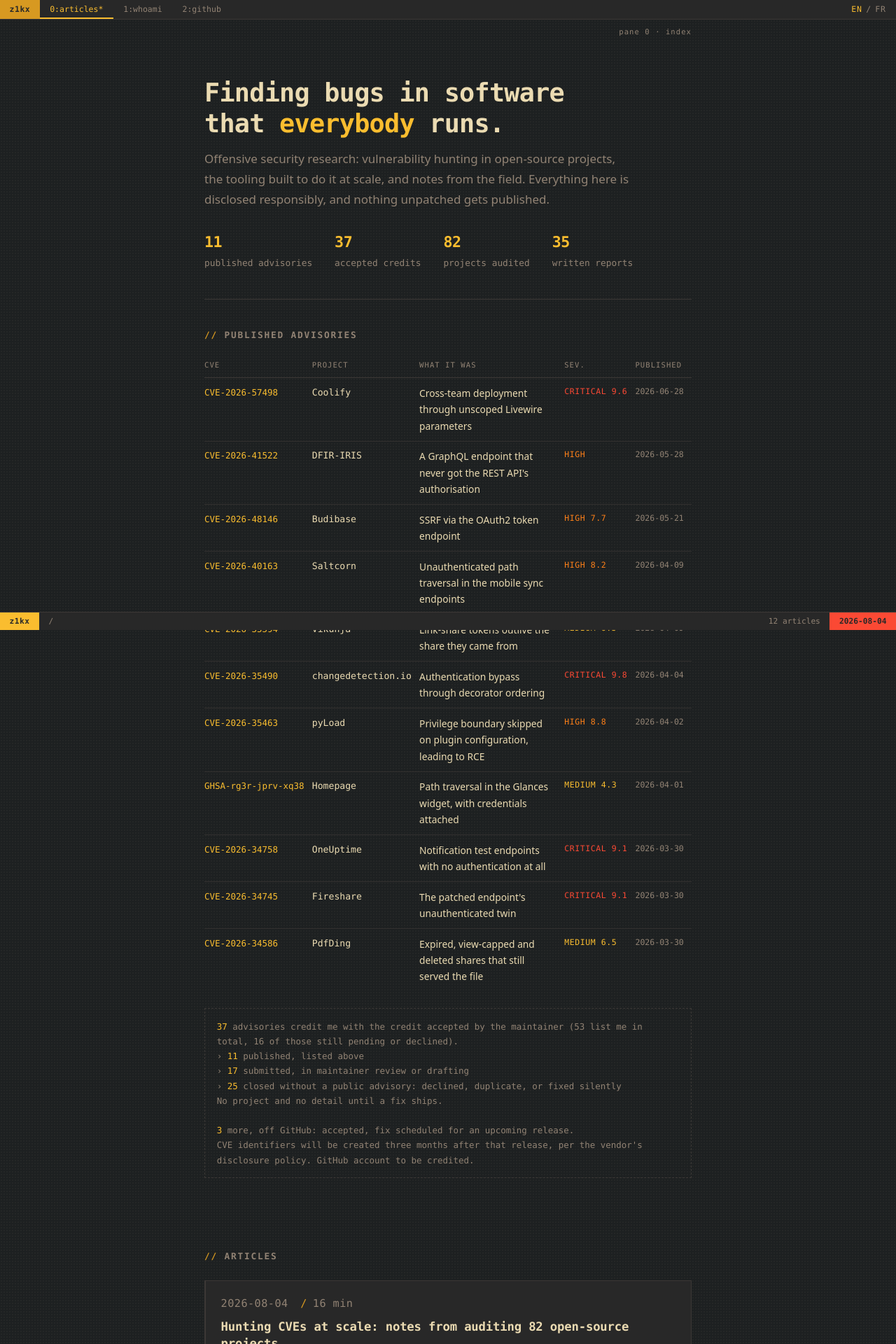
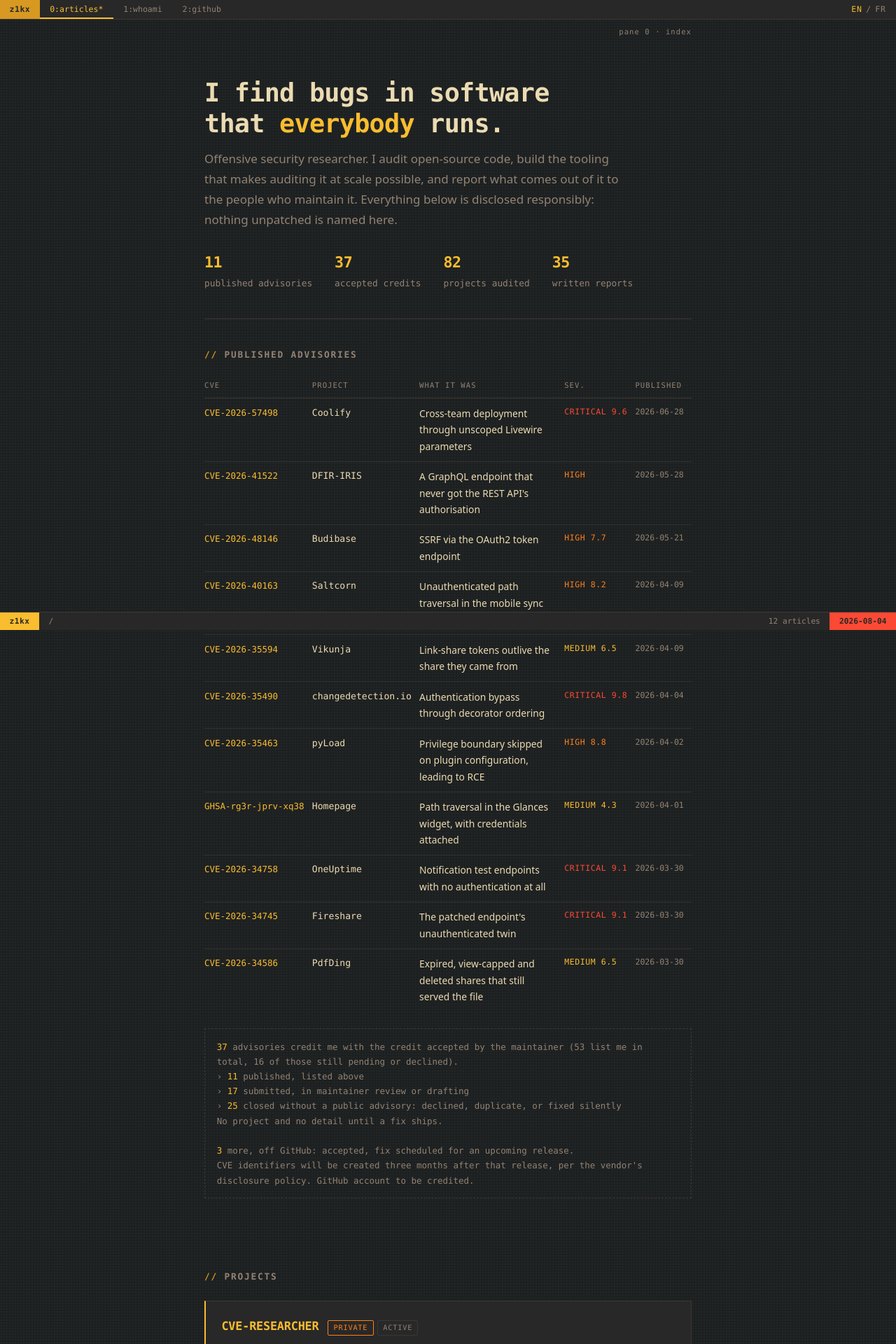
Before and after one commit to axel-corsiez/axel-corsiez.github.io, a Jekyll site: the page built from index.html, in a window 1280 px wide. Shown: the top 1920 px of the page at 70% size. Built offline with Jekyll 4.4.1, drawn with Linux system fonts in a browser that asks for light colours; some of the changed text lies outside the part shown.

Commit message:
Reframe the site around the person and the work behind the findings
The home page led with what the site was; it now leads with what I do.
Adds a projects section driven by _data/projects.yml, with CVE-RESEARCHER
as the flagship: private repositories are described rather than linked,
so the work is visible without publishing the code.

whoami becomes a real profile in both languages: the class of bug I go
after and why, what I work on, and the bar a finding has to clear before
it is reported.

Forks of other people's projects are deliberately excluded from the
projects data, with a comment saying so.

Co-Authored-By: Claude Opus 5 <noreply@anthropic.com>
Claude-Session: https://claude.ai/code/session_01HS8YRNJuenxAiW8BSzuY7d

```diff
--- /dev/null
+++ b/_includes/projects.html
@@ -0,0 +1,35 @@
+{% assign L = include.lang | default: 'en' %}
+{% if L == 'fr' %}
+  {% assign t_head = 'projets' %}{% assign t_priv = 'privé' %}{% assign t_more = 'lire le fonctionnement' %}
+{% else %}
+  {% assign t_head = 'projects' %}{% assign t_priv = 'private' %}{% assign t_more = 'how it works' %}
+{% endif %}
+
+<h2 class="list-title">{{ t_head }}</h2>
+
+{% for p in site.data.projects %}
+<article class="proj{% if p.flagship %} is-flagship{% endif %}">
+  <div class="proj-head">
+    <h3 class="proj-name">{{ p.name }}</h3>
+    <span class="proj-flags">
+      {% if p.private %}<span class="proj-flag is-private">{{ t_priv }}</span>{% endif %}
+      {% if p.status %}<span class="proj-flag">{{ p.status }}</span>{% endif %}
+    </span>
+  </div>
+
+  <p class="proj-lead">{% if L == 'fr' %}{{ p.one_liner_fr }}{% else %}{{ p.one_liner_en }}{% endif %}</p>
+  <p class="proj-body">{% if L == 'fr' %}{{ p.body_fr }}{% else %}{{ p.body_en }}{% endif %}</p>
+
+  <div class="proj-foot">
+    {% assign outcome = p.outcome_en %}{% if L == 'fr' %}{% assign outcome = p.outcome_fr %}{% endif %}
+    {% if outcome %}<span class="proj-outcome">{{ outcome }}</span>{% endif %}
+    {% if p.stack %}<span class="proj-stack">{{ p.stack | join: " · " }}</span>{% endif %}
+    {% if p.read_more %}
+      {% assign wr = site.posts | where: 'ref', p.read_more | where: 'lang', L | first %}
+      {% if wr == nil %}{% assign wr = site.posts | where: 'ref', p.read_more | first %}{% endif %}
+      {% if wr %}<a href="{{ wr.url | relative_url }}">{{ t_more }} &rarr;</a>{% endif %}
+    {% endif %}
+    {% if p.repo %}<a href="https://github.com/{{ p.repo }}" rel="noopener">github &rarr;</a>{% endif %}
+  </div>
+</article>
+{% endfor %}
--- a/assets/css/main.css
+++ b/assets/css/main.css
@@ -176,6 +176,67 @@ a:hover { text-decoration: underline; text-underline-offset: 3px; }
   color: var(--acc);
   letter-spacing: -0.02em;
 }
+
+/* ---------- projects ---------- */
+
+.proj {
+  border: 1px solid var(--line);
+  border-left: 2px solid var(--line);
+  background: var(--bg-panel);
+  padding: 1.3rem 1.4rem;
+  margin-bottom: 1rem;
+}
+.proj.is-flagship { border-left-color: var(--acc); }
+
+.proj-head { display: flex; flex-wrap: wrap; align-items: baseline; gap: 0.5rem 0.8rem; margin-bottom: 0.15rem; }
+.proj-name {
+  font-family: var(--mono);
+  font-size: 1.05rem;
+  letter-spacing: -0.01em;
+  color: var(--acc);
+  margin: 0;
+}
+.proj-flags { display: flex; flex-wrap: wrap; gap: 0.35rem; }
+.proj-flag {
+  font-family: var(--mono);
+  font-size: 0.64rem;
+  letter-spacing: 0.08em;
+  text-transform: uppercase;
+  color: var(--text-dim);
+  border: 1px solid var(--line);
+  padding: 0.1rem 0.45rem;
+  border-radius: 2px;
+}
+.proj-flag.is-private { color: var(--warn); border-color: var(--warn); }
+
+.proj-lead { margin: 0.5rem 0 0.8rem; color: var(--text); font-size: 0.97rem; }
+.proj-body { margin: 0 0 0.9rem; color: var(--text-dim); font-size: 0.92rem; }
+.proj-foot {
+  display: flex; flex-wrap: wrap; gap: 0.4rem 1.2rem; align-items: baseline;
+  font-family: var(--mono); font-size: 0.74rem; color: var(--text-dim);
+  border-top: 1px solid var(--line-soft); padding-top: 0.75rem;
+}
+.proj-outcome { color: var(--acc); }
+.proj-stack { color: var(--text-dim); }
+
+/* ---------- contact ---------- */
+
+.contact { display: flex; flex-wrap: wrap; gap: 0.5rem 1.6rem; margin: 1.2rem 0 0; padding: 0; list-style: none;
+           font-family: var(--mono); font-size: 0.82rem; }
+.contact li { color: var(--text-dim); }
+.contact b { color: var(--text-dim); font-weight: 400; margin-right: 0.4rem; }
+
+.avail {
+  border: 1px solid var(--line);
+  border-left: 2px solid var(--acc);
+  background: var(--bg-panel);
+  padding: 0.85rem 1.05rem;
+  margin: 1.5rem 0 0;
+  font-family: var(--mono);
+  font-size: 0.8rem;
+  color: var(--text-dim);
+}
+.avail b { color: var(--acc); font-weight: 400; }
 
 /* ---------- advisory table ---------- */
 
--- a/index.html
+++ b/index.html
@@ -5,11 +5,11 @@ alt_url: /fr/
 ---
 
 <section class="hero">
-  <h1>Finding bugs in software<br>that <span class="accent">everybody</span> runs.</h1>
+  <h1>I find bugs in software<br>that <span class="accent">everybody</span> runs.</h1>
   <p>
-    Offensive security research: vulnerability hunting in open-source projects,
-    the tooling built to do it at scale, and notes from the field. Everything here is
-    disclosed responsibly, and nothing unpatched gets published.
+    Offensive security researcher. I audit open-source code, build the tooling that makes
+    auditing it at scale possible, and report what comes out of it to the people who maintain
+    it. Everything below is disclosed responsibly: nothing unpatched is named here.
   </p>
   <ul class="stats">
     <li><b>{{ site.data.cve.published | size }}</b> published advisories</li>
@@ -21,6 +21,10 @@ alt_url: /fr/
 
 <section class="list">
   {% include advisories.html lang="en" %}
+</section>
+
+<section class="list">
+  {% include projects.html lang="en" %}
 </section>
 
 <section class="list">
```
Also changed, not shown: _data/projects.yml (added, +28 -0 lines), fr/index.html (+8 -4 lines), fr/whoami.md (+41 -15 lines), whoami.md (+37 -14 lines).
